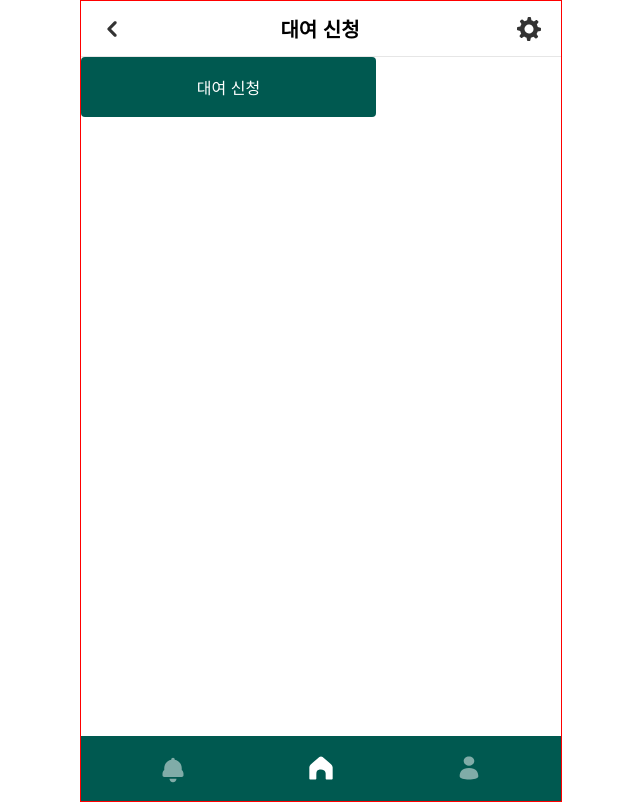
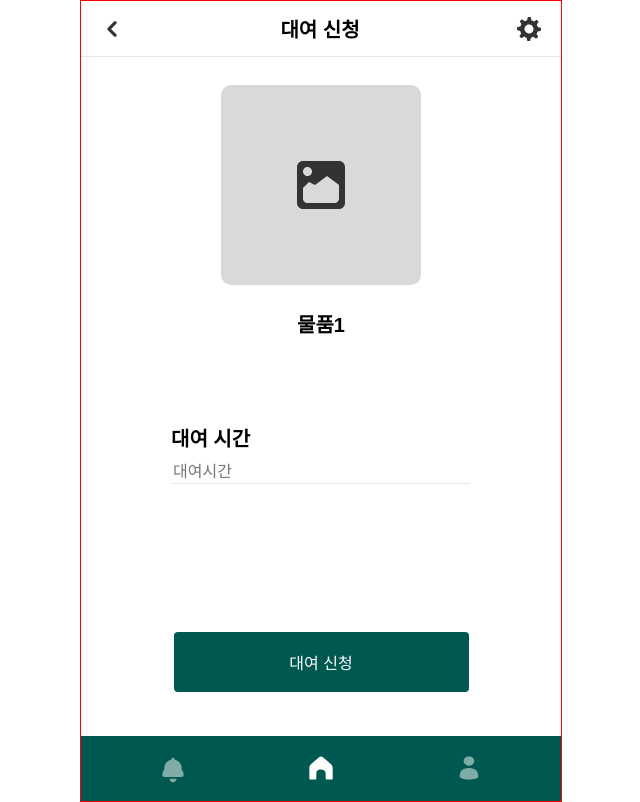
Before and after one commit to 2023-2-WINK-Project-Team1/front-end-mobile, a React (Create React App) app: page /UserRental in a window 1280 px wide. Shown: the whole page, without its empty margins (319-959 px from the left). Built offline with nearby package versions, Linux system fonts and the light colour scheme.

Commit message:
Add: 대여 신청 Page 개발 <Time 컴포넌트 사용을 위한 코드 수정>        modified:   src/App.css        modified:   src/App.js
<image 아이콘 추가>
       new file:   src/assets/image.svg

<대여 신청 Page 개발>
       modified:   src/pages/UserRental.js

```diff
--- a/src/App.css
+++ b/src/App.css
@@ -1,4 +1,4 @@
-.App {
+#App {
   max-width: 480px;
   margin: 0 auto;
   min-height: 100vh;
--- a/src/App.js
+++ b/src/App.js
@@ -13,7 +13,7 @@ function App() {
     // 3. styled-component의 ThemeProvider와 theme를 가져온 후, 컴포넌트의 최상단에 감싸준다.
     <ThemeProvider theme={theme}>
       <RecoilRoot>
-        <div className="App">
+        <div id="App">
           <BrowserRouter>
             <Routes>
               <Route path="/" element={<Main />}></Route>
--- a/src/pages/UserRental.js
+++ b/src/pages/UserRental.js
@@ -1,8 +1,62 @@
+import React, { useRef, useState } from 'react';
+import styled from 'styled-components';
 import Layout from '../components/layout/Layout';
 import { useRecoilState } from 'recoil';
 import { isAdminState } from '../recoil/recoil';
 import Time from '../components/input/Time';
 import Button from '../components/Button';
+import { ReactComponent as ImageIcon } from '../assets/image.svg';
+
+const RentalContainer = styled.div`
+  display: flex;
+  justify-content: center;
+  align-items: center;
+  flex-direction: column;
+  gap: 57px;
+`;
+
+const ImageBox = styled.div`
+  display: flex;
+  width: 200px;
+  height: 200px;
+  justify-content: center;
+  align-items: center;
+  border-radius: 10px;
+  background: ${(props) => props.theme.lightGray};
+  cursor: pointer;
+`;
+
+const ImageContainer = styled.div`
+  display: flex;
+  align-items: center;
+  flex-direction: column;
+  padding-top: 28px;
+  gap: 24px;
+`;
+
+const Image = styled.img`
+  width: 100%;
+  height: 100%;
+  border-radius: 10px;
+`;
+
+const TimeContainer = styled.div`
+  display: flex;
+  flex-direction: column;
+  padding-top: 28px;
+  gap: 9px;
+  margin-bottom: 51px; // 외부 요소인 버튼과의 간격 조절을 위해 margin 사용
+`;
+
+const Text = styled.div`
+  color: ${(props) => props.theme.black};
+  font-size: 20px;
+  font-weight: 700;
+`;
+
+const Input = styled.input`
+  display: none; // 화면에 안보이게 하기 위함
+`;
 
 function UserRental() {
   const headerProps = {
@@ -20,12 +74,60 @@ function UserRental() {
   // user 대여 신청이므로 false
   setAdminStatus(false);
 
+  /* 이미지 업로드 기능
+     uploadedImage: 현재 업로드된 이미지의 Base64 인코딩 데이터 저장
+   */
+  const [uploadedImage, setUploadedImage] = useState(null);
+  const imageInputRef = useRef(null);
+
+  // 이미지를 업로드 할 때 호출되는 함수
+  const imageUpload = (e) => {
+    const file = e.target.files[0];
+
+    if (file) {
+      const reader = new FileReader();
+
+      reader.onloadend = () => {
+        setUploadedImage(reader.result);
+      };
+
+      reader.readAsDataURL(file);
+    }
+  };
+
+  // <ImageBox> 컴포넌트 클릭하면 호출되는 함수
+  const clickImageWrapper = () => {
+    imageInputRef.current.click();
+  };
+
   return (
     <div>
       <Layout headerProps={headerProps} isAdmin={isAdmin} />
-      <Button disabled={false} size="Large" cancel={false}>
-        대여 신청
-      </Button>
+      <RentalContainer>
+        <ImageContainer>
+          <ImageBox onClick={clickImageWrapper}>
+            {uploadedImage ? (
+              <Image src={uploadedImage} alt="Uploaded" />
+            ) : (
+              <ImageIcon />
+            )}
+          </ImageBox>
+          <Text>물품1</Text>
+        </ImageContainer>
+        <TimeContainer>
+          <Text>대여 시간</Text>
+          <Time />
+        </TimeContainer>
+        <Button disabled={false} size="Large" cancel={false}>
+          대여 신청
+        </Button>
+        <Input
+          type="file"
+          accept="image/*"
+          ref={imageInputRef}
+          onChange={imageUpload}
+        />
+      </RentalContainer>
     </div>
   );
 }
```
Also changed, not shown: src/assets/image.svg (added).
